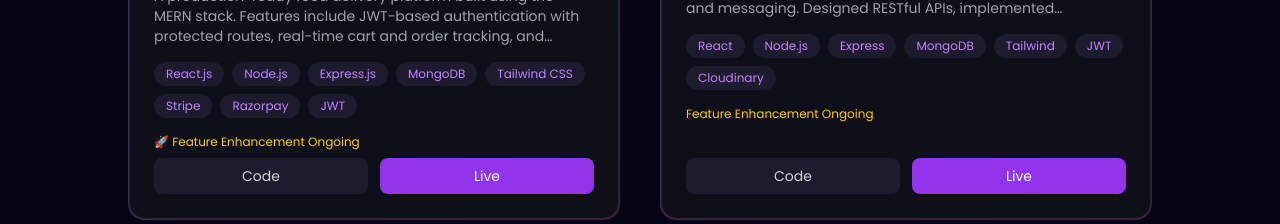
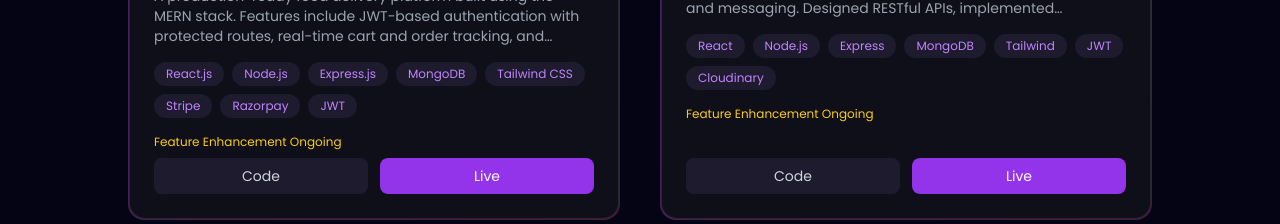
Before and after one commit to sachinchaudhary1999/sachin-portfolio, a React (Vite) app: page / in a window 1280 px wide. Shown: the part 1540-1764 px from the top of the page. Built offline with nearby package versions, Linux system fonts and the light colour scheme.

Commit message:
change in work

```diff
--- a/src/constants.js
+++ b/src/constants.js
@@ -222,7 +222,7 @@ export const projects = [
     ],
     github: "https://github.com/sachinchaudhary1999/BiteRush.git",
     webapp: "https://your-food-app.vercel.app",
-    status: "🚀 Feature Enhancement Ongoing",
+    status: "Feature Enhancement Ongoing",
   },
 
 {
```
